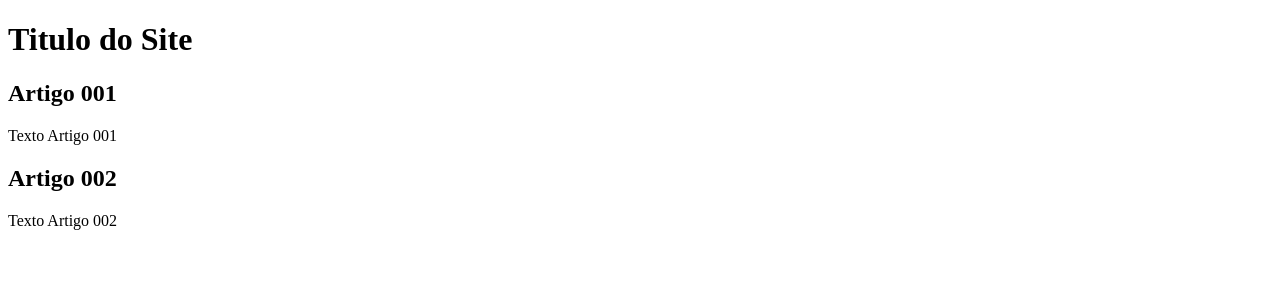
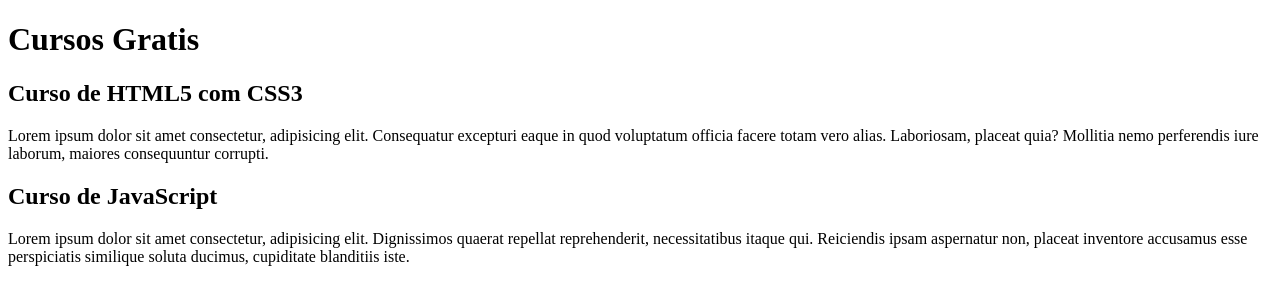
Before and after one commit to claudiodacruz/projeto-site, a plain HTML site: page index.html in a window 1280 px wide. Drawn offline with Linux system fonts and the light colour scheme.

Commit message:
comecei a escrever conteúdo

```diff
--- a/index.html
+++ b/index.html
@@ -8,15 +8,15 @@
 <body>
     <main>
         <header>
-            <h1>Titulo do Site</h1>
+            <h1>Cursos Gratis</h1>
         </header>
         <article>
-            <h2>Artigo 001</h2>
-            <p>Texto Artigo 001</p>
+            <h2>Curso de HTML5 com CSS3</h2>
+            <p>Lorem ipsum dolor sit amet consectetur, adipisicing elit. Consequatur excepturi eaque in quod voluptatum officia facere totam vero alias. Laboriosam, placeat quia? Mollitia nemo perferendis iure laborum, maiores consequuntur corrupti.</p>
         </article>
         <article>
-            <h2>Artigo 002</h2>
-            <p>Texto Artigo 002</p>
+            <h2>Curso de JavaScript</h2>
+            <p>Lorem ipsum dolor sit amet consectetur, adipisicing elit. Dignissimos quaerat repellat reprehenderit, necessitatibus itaque qui. Reiciendis ipsam aspernatur non, placeat inventore accusamus esse perspiciatis similique soluta ducimus, cupiditate blanditiis iste.</p>
         </article>
     </main>
 </body>
```
